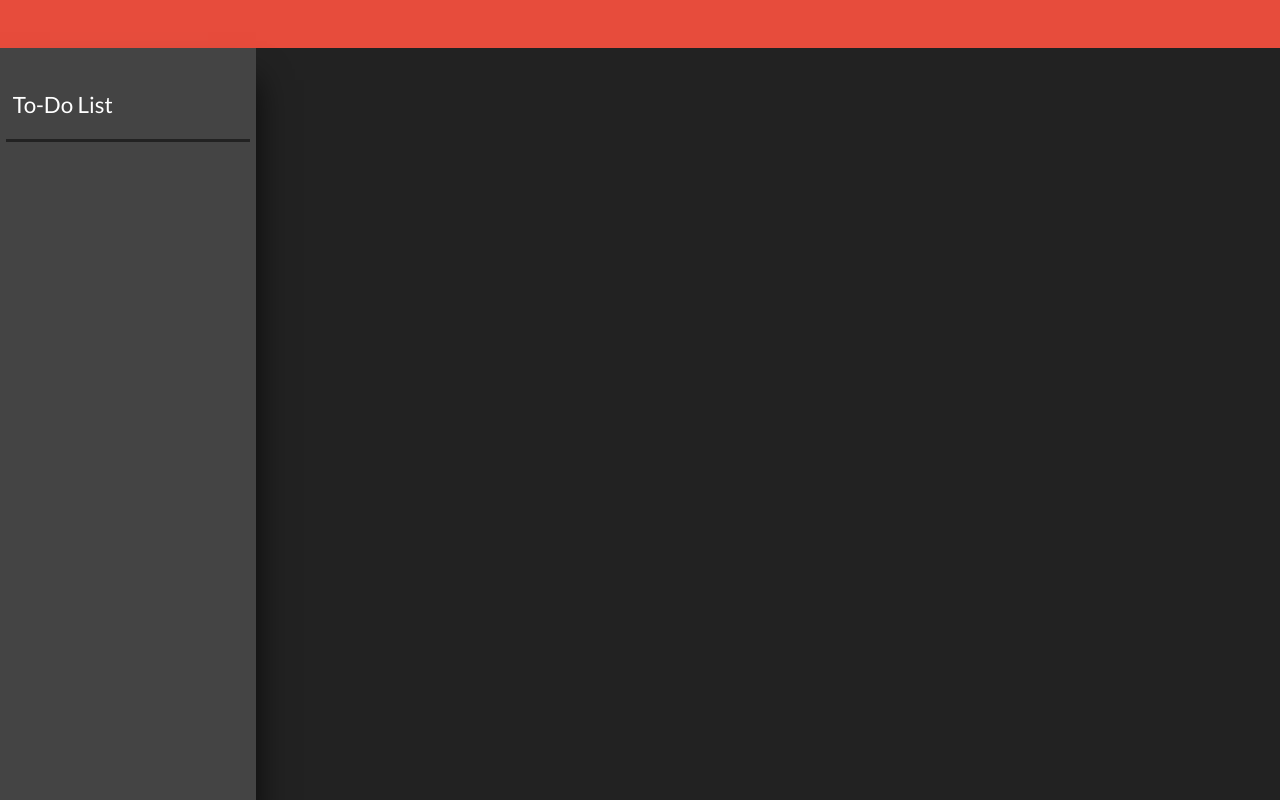
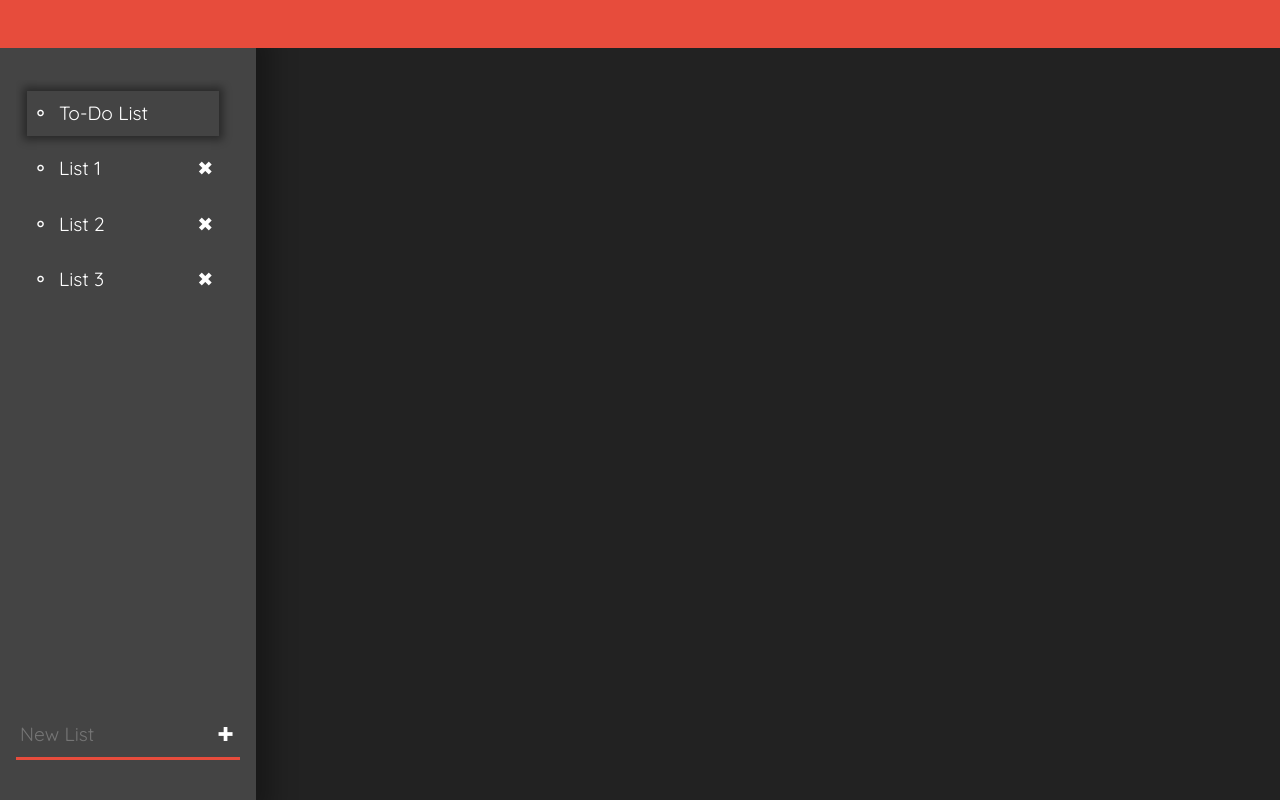
Before and after one commit to Nikerino/NikoTool, an Electron app: page index.html in a window 1280 px wide. Drawn offline with nearby package versions, Linux system fonts and the light colour scheme.

Commit message:
Lots of list menu styling, some js

```diff
--- /dev/null
+++ b/app.js
@@ -0,0 +1,20 @@
+// Niko Nikolopoulos
+// Personal planner application
+
+function loadList( list ) {
+
+
+
+}
+
+// change selected list
+$( ".list" ).on( "click", function() {
+
+	// If this object is already selected... return
+	if ( $( this ).hasClass( "selected-list" ) ) { return; }
+
+	// remove selected list from currently selected and add to new one
+	$( ".selected-list" ).removeClass( "selected-list" );
+	$( this ).addClass( "selected-list" );
+
+} )
--- a/index.html
+++ b/index.html
@@ -6,8 +6,8 @@
 
 		<title>Niko Tool</title>
 		<link rel="stylesheet" href="theme.css">
-		<link rel="stylesheet" href="menu.css">
-		<link rel="stylesheet" href="./node_modules/@fontawesome/fontawesome-free/all.css">
+		<link rel="stylesheet" href="styles.css">
+		<link href="https://fonts.googleapis.com/css2?family=Quicksand&display=swap" rel="stylesheet">
 
 	</head>
 
@@ -17,16 +17,16 @@
 
 		<div class="menu" >
 
-			<div class="todo-list" >To-Do List</div>
+			<div class="lists">
+				<div class="list selected-list" id="todo-list"><span>&nbsp To-Do List</span></div>
+				<div class="list" id="list1"><span>&nbsp List 1</span><div>&#x2716</div></div>
+				<div class="list" id="list2"><span>&nbsp List 2</span><div>&#x2716</div></div>
+				<div class="list" id="list3"><span>&nbsp List 3</span><div>&#x2716</div></div>
+			</div>
 
-			<hr class = "list-separator"></hr>
-
-			<div class="lists-header"></div>
-
-			<div class="lists">
-				<div class="list" id="list1"></div>
-				<div class="list" id="list2"></div>
-				<div class="list" id="list3"></div>
+			<div class="lists-add-wrapper">
+				<input type="text" class="lists-add" placeholder="New List">
+				<span>&#x271A</span>
 			</div>
 
 		</div>
@@ -37,7 +37,8 @@
 
 	</body>
 
-	<script src="node_modules/jquery/dist/jquery.js" ></script>
+	<script>window.jQuery = window.$ = require('./node_modules/jquery/dist/jquery.js');</script>
     <script src="node_modules/bootstrap/dist/js/bootstrap.js"></script>
+    <script src="app.js"></script>
 
 </html>
--- a/main.js
+++ b/main.js
@@ -10,7 +10,7 @@ function createWindow() {
     win = new BrowserWindow( {
         width: 1400,
         height: 850,
-        webPreferences: {nodeIntegration: false}
+        webPreferences: {nodeIntegration: true}
     } );
 
     // Load index.html
--- a/menu.css
+++ /dev/null
@@ -1,56 +0,0 @@
-* {
-	padding: 0;
-	margin: 0;
-}
-
-body {
-	box-sizing: border-box;
-}
-
-.titlebar {
-	height: 6%;
-	width: 100%;
-	position: absolute;
-	left: 0;
-	top: 0;
-	background-color: #e74c3c;
-}
-
-.menu {
-	height: 94%;
-	width: 20%;
-	position: absolute;
-	top: 6%;
-	left: 0;
-	background-color: #444;
-	box-shadow: 0 2rem 2rem rgba( 0, 0, 0, 0.75);
-}
-
-.todo-list {
-	width: 100%;
-	height: 5%;
-	top: 5%;
-	position: relative;
-	transition-duration: 0.2s;
-
-	display: flex;
-	align-items: center;
-	padding-left: 5%;
-	font-size: 1.4rem;
-	font-style:
-}
-
-.todo-list:hover {
-	background: #e74c3c;
-	cursor: grab;
-}
-
-.list-separator {
-	position: absolute;
-	top: 10%;
-	border: none;
-	width: 95%;
-	left: 2.5%;
-	height: 0.2rem;
-	background: rgb( 0, 0, 0, 0.5 );
-}
--- /dev/null
+++ b/styles.css
@@ -0,0 +1,134 @@
+* {
+	padding: 0;
+	margin: 0;
+	font-family: 'Quicksand', sans-serif;
+	color: white;
+}
+
+body {
+	box-sizing: border-box;
+}
+
+.titlebar {
+	height: 6%;
+	width: 100%;
+	position: absolute;
+	left: 0;
+	top: 0;
+	background-color: #e74c3c;
+	z-index: 2;
+}
+
+.menu {
+	height: 94%;
+	width: 20%;
+	position: absolute;
+	top: 6%;
+	left: 0;
+
+	background-color: #444;
+	box-shadow: 0 0 1.5rem 1rem rgba( 0, 0, 0, 0.3 );
+	overflow: hidden;
+
+	padding: 1.25%;
+	padding-top: 2.5%;
+}
+
+.list {
+	width: 90%;
+	height: 7.5%;
+	transition-duration: 0.3s;
+
+	display: flex;
+	align-items: center;
+	font-size: 1.2rem;
+
+	padding: 2.5%;
+	margin-top: 5%;
+}
+
+.list:hover {
+	cursor: grab;
+	box-shadow: 0 0 0.5rem 0.4rem rgba( 0, 0, 0, 0.4 );
+}
+
+.list:before {
+	content: "\26ac";
+}
+
+.list span {
+	width: 90%;
+}
+
+.list div {
+	display: flex;
+	justify-content: center;
+	align-items: center;
+	font-size: 1.2rem;
+	transition-duration: 0.4s;
+}
+
+.list div:hover {
+	cursor: grab;
+	color: #e74c3c;
+}
+
+.selected-list {
+	box-shadow: 0 0 0.5rem 0.25rem rgba( 0, 0, 0, 0.4 );
+}
+
+.lists {
+	width: 100%;
+	height: 85%;
+	overflow-y: auto;
+	padding-left: 5%;
+}
+
+.lists::-webkit-scrollbar {
+  	width: 0.25rem;
+}
+
+.lists::-webkit-scrollbar-thumb {
+  	background: #e74c3c;
+  	border-radius: 10px;
+}
+
+.lists::-webkit-scrollbar-thumb:hover {
+  	transform: scale( 2, 2 );
+}
+
+.lists-add-wrapper {
+	width: 100%;
+	border: none;
+	border-bottom: 0.2rem solid #e74c3c;
+	background: none;
+
+	display: flex;
+	margin-top: 15%;
+}
+
+.lists-add-wrapper span {
+	display: flex;
+	justify-content: center;
+	align-items: center;
+	font-size: 1.2rem;
+	transition-duration: 0.4s;
+}
+
+.lists-add-wrapper span:hover {
+	cursor: grab;
+	color: #e74c3c;
+}
+
+.lists-add {
+	width: 90%;
+	border: none;
+	background: none;
+
+	padding-top: 0.5rem;
+	padding-bottom: 0.5rem;
+	padding-left: 0.25rem;
+
+	outline: none;
+	font-size: 1.2rem;
+}
```
